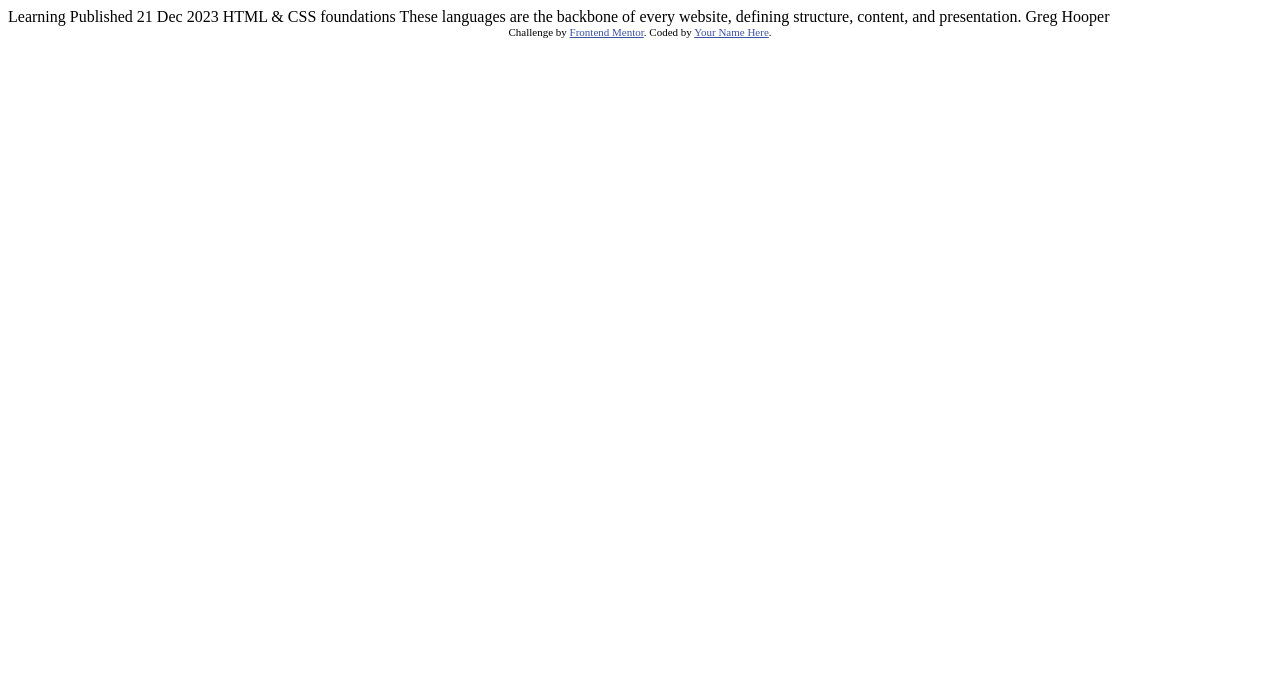
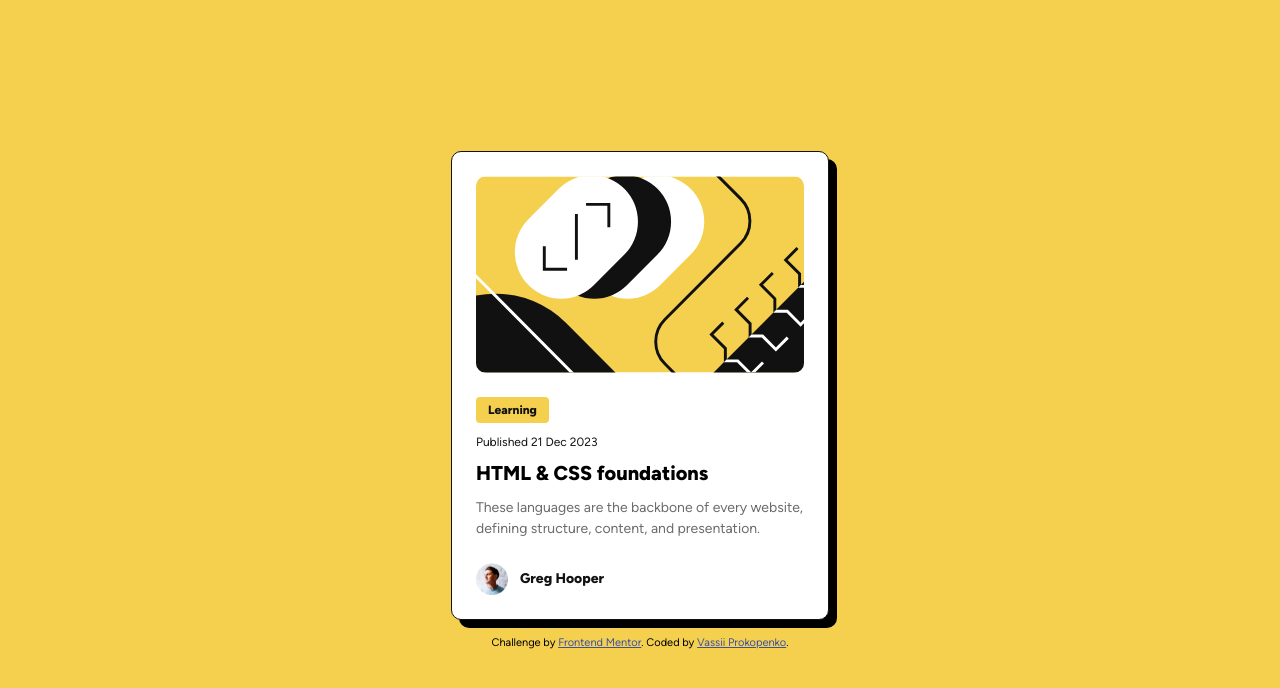
Before and after one commit to VassiliProko/blog-preview-card-main, a plain HTML site: page index.html in a window 1280 px wide. Drawn offline with Linux system fonts and the light colour scheme.

Commit message:
intial solve

```diff
--- a/index.html
+++ b/index.html
@@ -7,28 +7,40 @@
   <link rel="icon" type="image/png" sizes="32x32" href="./assets/images/favicon-32x32.png">
 
   <title>Frontend Mentor | Blog preview card</title>
+  <link rel="stylesheet" href="style.css">
 
-  <!-- Feel free to remove these styles or customise in your own stylesheet 👍 -->
-  <style>
-    .attribution { font-size: 11px; text-align: center; }
-    .attribution a { color: hsl(228, 45%, 44%); }
-  </style>
 </head>
 <body>
+  <main>
+    <div class="container">
+      <img src="assets/images/illustration-article.svg" alt="Illustration of a blog article" class="article-image">
+      <div class="description">
+        <p class="tag">
+          Learning
+        </p>
+        <time datetime="2023-12-21">
+          Published 21 Dec 2023
+        </time>
 
-  Learning
-
-  Published 21 Dec 2023
-
-  HTML & CSS foundations
-
-  These languages are the backbone of every website, defining structure, content, and presentation.
-
-  Greg Hooper
+        <h1>
+          HTML & CSS foundations
+        </h1>
+        <p>
+          These languages are the backbone of every website, defining structure, content, and presentation.
+        </p>
+      </div>
+      <div class="author-metadata">
+        <img src="assets/images/image-avatar.webp" alt="Author's avatar" class="author-avatar">
+        <span class="author">
+          Greg Hooper
+        </span>
+      </div>
+    </div>
+  </main>
 
   <div class="attribution">
     Challenge by <a href="https://www.frontendmentor.io?ref=challenge" target="_blank">Frontend Mentor</a>.
-    Coded by <a href="#">Your Name Here</a>.
+    Coded by <a href="https://vassiliprokopenko.com">Vassii Prokopenko</a>.
   </div>
 </body>
 </html>
--- /dev/null
+++ b/style.css
@@ -0,0 +1,107 @@
+:root {
+    --primary-color: hsl(47, 88%, 63%);
+    --gray-500-color: hsl(0, 0%, 42%);
+    --gray-950-color: hsl(0, 0%, 7%);
+    --white-color: hsl(0, 0%, 100%);
+}
+
+@font-face {
+  font-family: 'Figtree';
+  src: url('assets/fonts/Figtree-VariableFont_wght.ttf') format('truetype');
+  font-weight: 100 900;
+  font-style: normal;
+}
+
+body, html {
+    font-family: 'Figtree', sans-serif;
+}
+
+body {
+    margin: 0;
+    background-color: var(--primary-color);
+    display: flex;
+    justify-content: center;
+    align-items: center;
+    flex-direction: column;
+    height: 100vh;
+}
+
+.container {
+    width: clamp(20.5rem, 25vw, 40rem);
+    margin: 0 auto;
+    padding: 24px;
+    background-color: var(--white-color);
+    border-radius: 10px;
+    border: var(--gray-950-color) 1px solid;
+    box-shadow: 8px 8px 0px rgba(0, 0, 0, 1);
+    cursor: pointer;
+    gap: 24px;
+    display: flex;
+    flex-direction: column;
+}
+
+h1 {
+    font-size: 20px;
+    margin: 0;
+    font-weight: 800;
+}
+
+p {
+    font-size: 14px;
+    color: var(--gray-500-color);
+    line-height: 1.5;
+    margin: 0;
+}
+
+.article-image {
+    width: 100%;
+    height: auto;
+    border-radius: 10px;
+    object-fit: cover;
+}
+
+.tag {
+    background-color: var(--primary-color);
+    padding: 4px 12px;
+    width: fit-content;
+    border-radius: 4px;
+    font-size: 12px;
+    font-weight: 800;
+    color: var(--gray-950-color);
+}
+
+time {
+    font-size: 12px;
+    color: var(--gray-950-color);
+}
+
+.description {
+    gap: 12px;
+    display: flex;
+    flex-direction: column;
+}
+
+.author-metadata {
+    display: flex;
+    align-items: center;
+    gap: 12px;
+}
+
+.author-avatar {
+    width: 32px;
+    height: 32px;
+}
+
+.author {
+    font-size: 14px;
+    color: var(--gray-950-color);
+    font-weight: 800;
+}
+
+
+.attribution {
+    font-size: 11px;
+    text-align: center;
+    margin-top: 1rem;
+}
+.attribution a { color: hsl(228, 45%, 44%); }
```
Also changed, not shown: screenshot.jpg (added), 1 other file.
